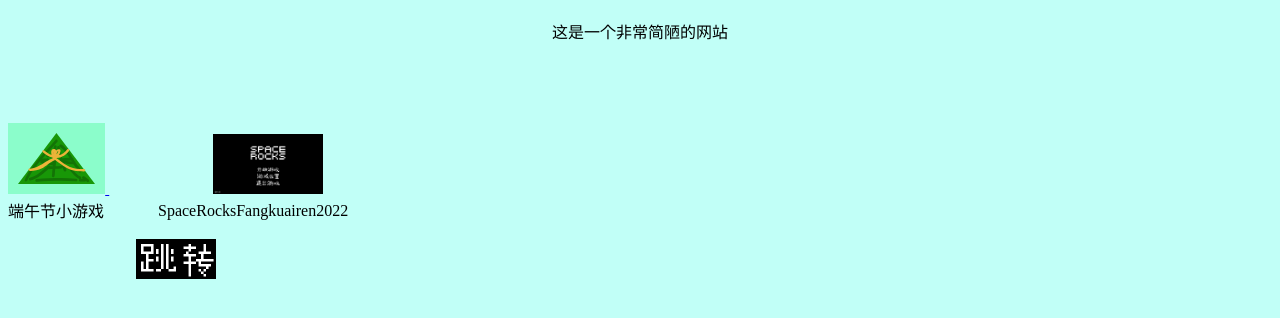
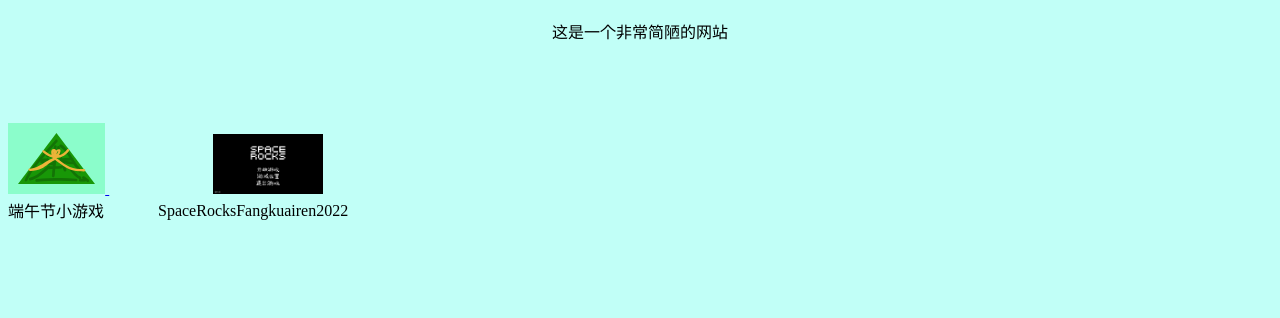
Before and after one commit to CubeManStudio/CubeMan2022, a plain HTML site: page index.html in a window 1280 px wide. Shown: the part 70-388 px from the top of the page. Drawn offline with Linux system fonts and the light colour scheme.

Commit message:
Update index.html

```diff
--- a/index.html
+++ b/index.html
@@ -34,11 +34,6 @@
 				margin-top: -20px;
 				margin-left: 150px;
 			}
-			#jump{
-				margin: -15px 0px 0px 128px;
-				height: 40px;
-				width: 80px;
-			}
 			#github{
 				position: absolute;
 				top: 10px;
@@ -58,7 +53,9 @@
 		<a href="./duanwujie_download.html">
 			<img src="./zongzi.svg" id="ZongziIcon">
 		</a>
-		<img src="./spacerocks.png" id="SpaceRocksIcon"/>
+		<a href="./SpaceRocksFangkuairen2022.html">
+			<img src="./spacerocks.png" id="SpaceRocksIcon"/>
+		</a>
 		<br/>
 		<p id="game1">
 			端午节小游戏
@@ -67,9 +64,6 @@
 			SpaceRocksFangkuairen2022
 		</p>
 		<br/>
-		<a href="./SpaceRocksFangkuairen2022.html">
-			<img src="./jump.png" id="jump"/>
-		</a>
 		<!--github-->
 		<a href="https://github.com/fangkuairen2010/fangkuairen2022.github.io">
 			<img src="./GitHub.png" id="github"/>
```
